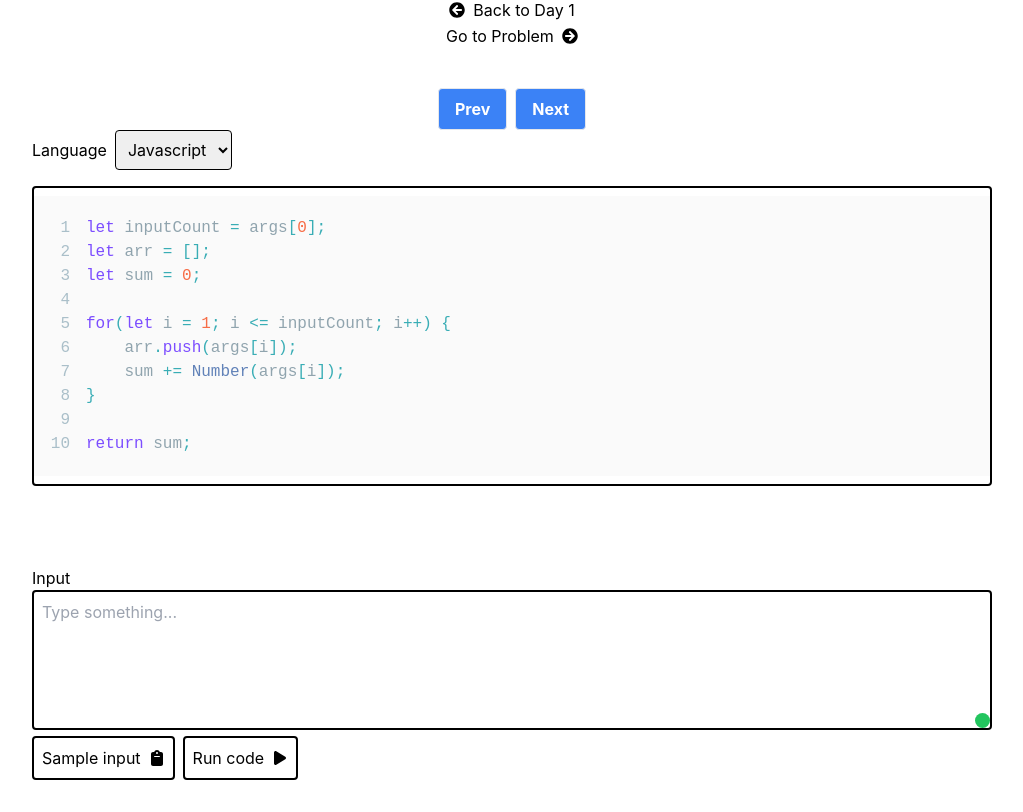
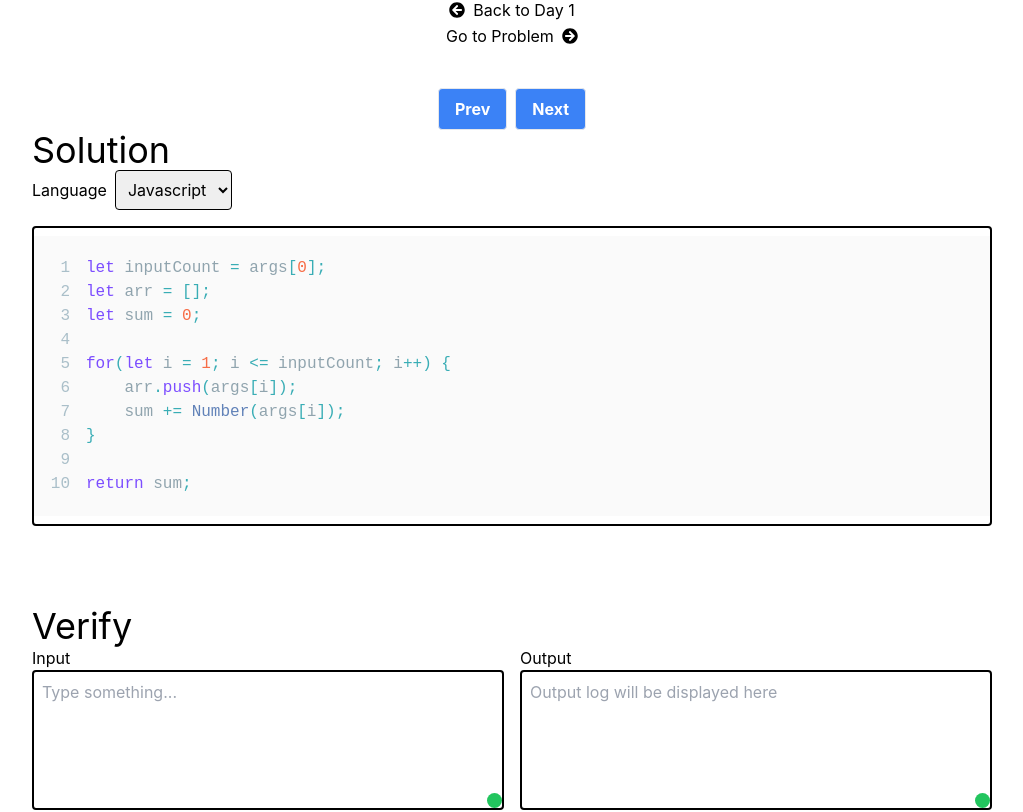
Before and after one commit to vtvinh24/FSA-DSA, a React (Vite) app: page /day/1/1 in a window 1280 px wide. Shown: the part 254-1066 px from the top of the page, without its empty margins (128-1151 px from the left). Built offline with nearby package versions, Linux system fonts and the light colour scheme.

Commit message:
Small UI enhancements

```diff
--- a/src/App.jsx
+++ b/src/App.jsx
@@ -1,4 +1,4 @@
-import { lazy, Suspense, useState, useEffect } from "react";
+import { Suspense, useEffect, useState } from "react";
 import { BrowserRouter, Route, Routes } from "react-router-dom";
 import BackButton from "./components/BackButton";
 import Spinner from "./components/Spinner";
--- a/src/routes/AssignmentDetail.jsx
+++ b/src/routes/AssignmentDetail.jsx
@@ -1,6 +1,6 @@
 import PropTypes from "prop-types";
-import { lazy, useEffect, useState } from "react";
-import { FaArrowCircleRight, FaArrowCircleLeft } from "react-icons/fa";
+import { useEffect, useState } from "react";
+import { FaArrowCircleLeft, FaArrowCircleRight } from "react-icons/fa";
 import { FaClipboard, FaPlay } from "react-icons/fa6";
 import { Link, useNavigate, useParams } from "react-router-dom";
 import NavigateButton from "../components/NavigateButton";
@@ -112,6 +112,7 @@ const AssignmentDetail = ({ dark }) => {
           </span>
         </a>
       </div>
+      <div id="asm-problem"></div>
       <div
         id="nav-btn"
         className="flex justify-center gap-2 mt-10"
@@ -121,7 +122,7 @@ const AssignmentDetail = ({ dark }) => {
       </div>
 
       <div id="solution">
-        {/* <h2 className="text-theme">Solution</h2> */}
+        <h2 className="text-theme text-4xl">Solution</h2>
         <div className="inline-flex me-2">Language</div>
         <select
           onChange={handleChangeLang}
@@ -150,9 +151,11 @@ const AssignmentDetail = ({ dark }) => {
         )}
       </div>
 
+      <h2 className="mt-20 text-4xl">Verify</h2>
+      <div className="columns-2">
         <div
           id="input"
-        className="mt-20 text-theme"
+          className="text-theme"
         >
           <h2>Input</h2>
           <TextArea
@@ -193,6 +196,7 @@ const AssignmentDetail = ({ dark }) => {
             handleChange={() => {}}
           />
         </div>
+      </div>
 
       <div
         id="nav-btn"
```
Lines whose indentation alone changed are shown as unchanged.
